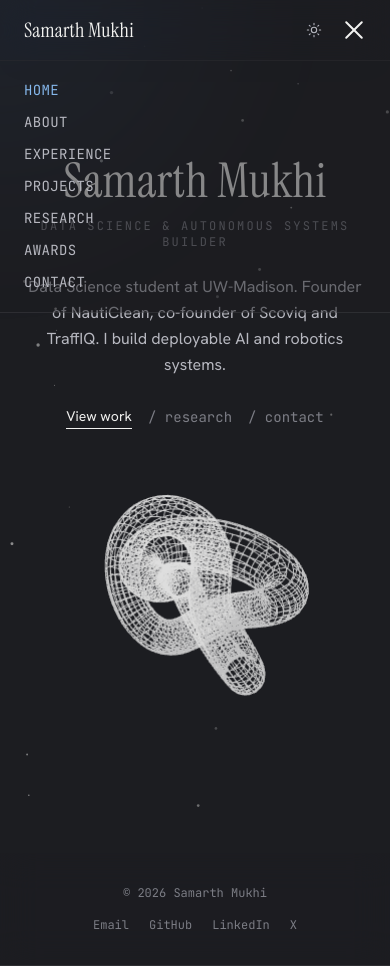
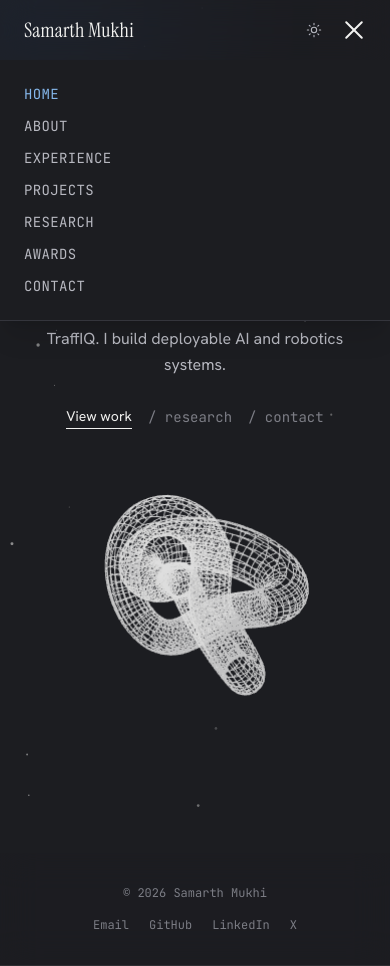
Before and after one commit to samarthmukhi/samarthmukhi.github.io, a React (Vite) app: page / in a window 390 px wide. Both pictures are taken after a click on the button 354 px from the left and 30 px from the top of the page. Built offline with nearby package versions, Linux system fonts and the light colour scheme.

Commit message:
Make mobile menu panel opaque to fix content bleed-through
The open menu was translucent glass, so hero content showed through
behind the links. Use a solid theme-aware background with a shadow.

```diff
--- a/src/components/Layout.jsx
+++ b/src/components/Layout.jsx
@@ -61,7 +61,7 @@ export default function Layout() {
               animate={{ opacity: 1, y: 0 }}
               exit={{ opacity: 0, y: -8 }}
               transition={{ duration: 0.22, ease: [0.22, 1, 0.36, 1] }}
-              className="glass-nav absolute inset-x-0 top-full flex flex-col gap-1 px-6 py-4 lg:hidden"
+              className="absolute inset-x-0 top-full flex flex-col gap-1 border-b border-(--color-border) bg-(--color-bg) px-6 py-5 shadow-xl lg:hidden"
             >
               {navLinks.map((link, i) => (
                 <motion.div
```
